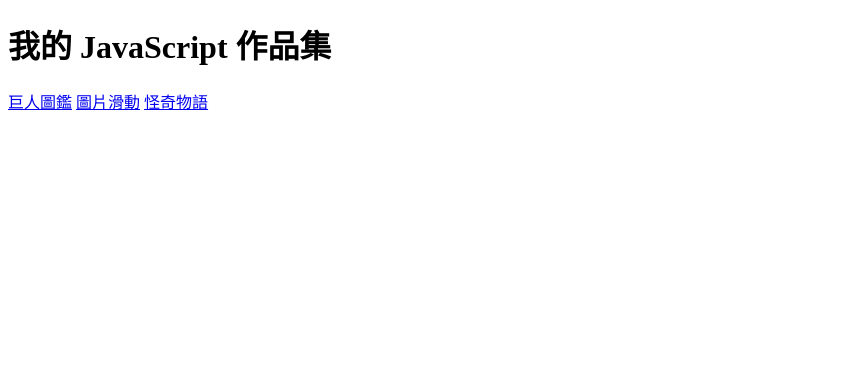
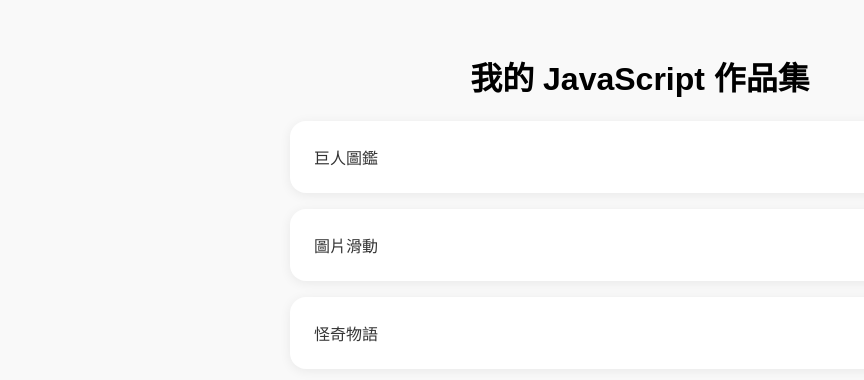
Before and after one commit to blackhuang0121/javascript-project, a plain HTML site: page index.html in a window 1280 px wide. Shown: the whole page, without its empty margins (0-864 px from the left). Drawn offline with Linux system fonts and the light colour scheme.

Commit message:
Add root stylesheet and link on main page

```diff
--- a/index.html
+++ b/index.html
@@ -3,6 +3,7 @@
 <head>
   <meta charset="UTF-8">
   <title>JS Projects 作品集</title>
+  <link rel="stylesheet" href="style.css">
 </head>
 <body>
   <h1>我的 JavaScript 作品集</h1>
--- /dev/null
+++ b/style.css
@@ -0,0 +1,33 @@
+body {
+    font-family: 'Noto Sans TC', sans-serif;
+    background: #f9f9f9;
+    margin: 0;
+    padding: 2rem;
+}
+
+h1 {
+    text-align: center;
+}
+
+.project-list {
+    display: flex;
+    flex-direction: column;
+    gap: 1rem;
+    max-width: 700px;
+    margin-left: auto;
+    margin-right: auto;
+}
+
+.project-card {
+    display: block;
+    background: #fff;
+    border-radius: 1rem;
+    box-shadow: 0 2px 12px rgba(0, 0, 0, 0.07);
+    padding: 1.5rem;
+    text-decoration: none;
+    color: #333;
+}
+
+.project-card:hover {
+    box-shadow: 0 4px 20px rgba(0, 0, 0, 0.1);
+}
```
